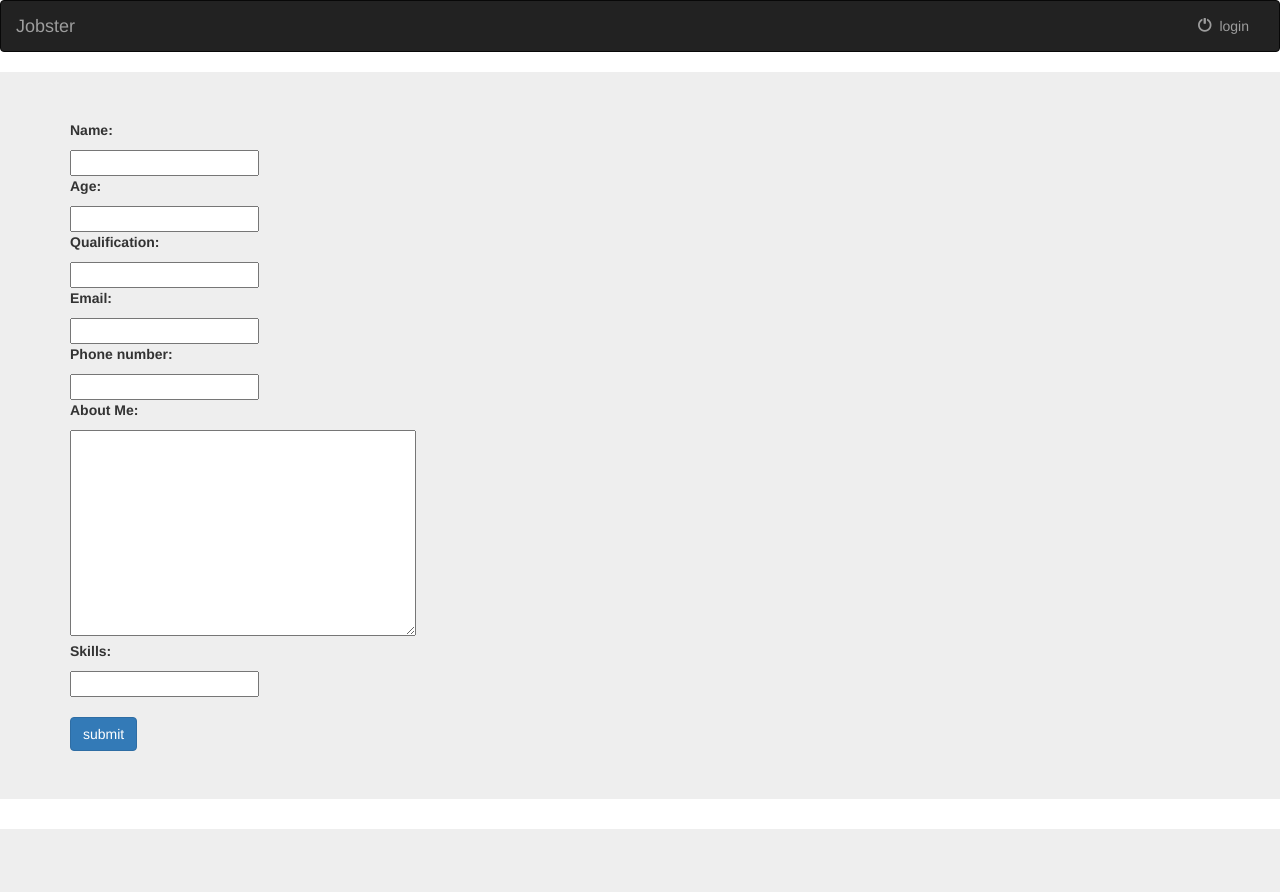
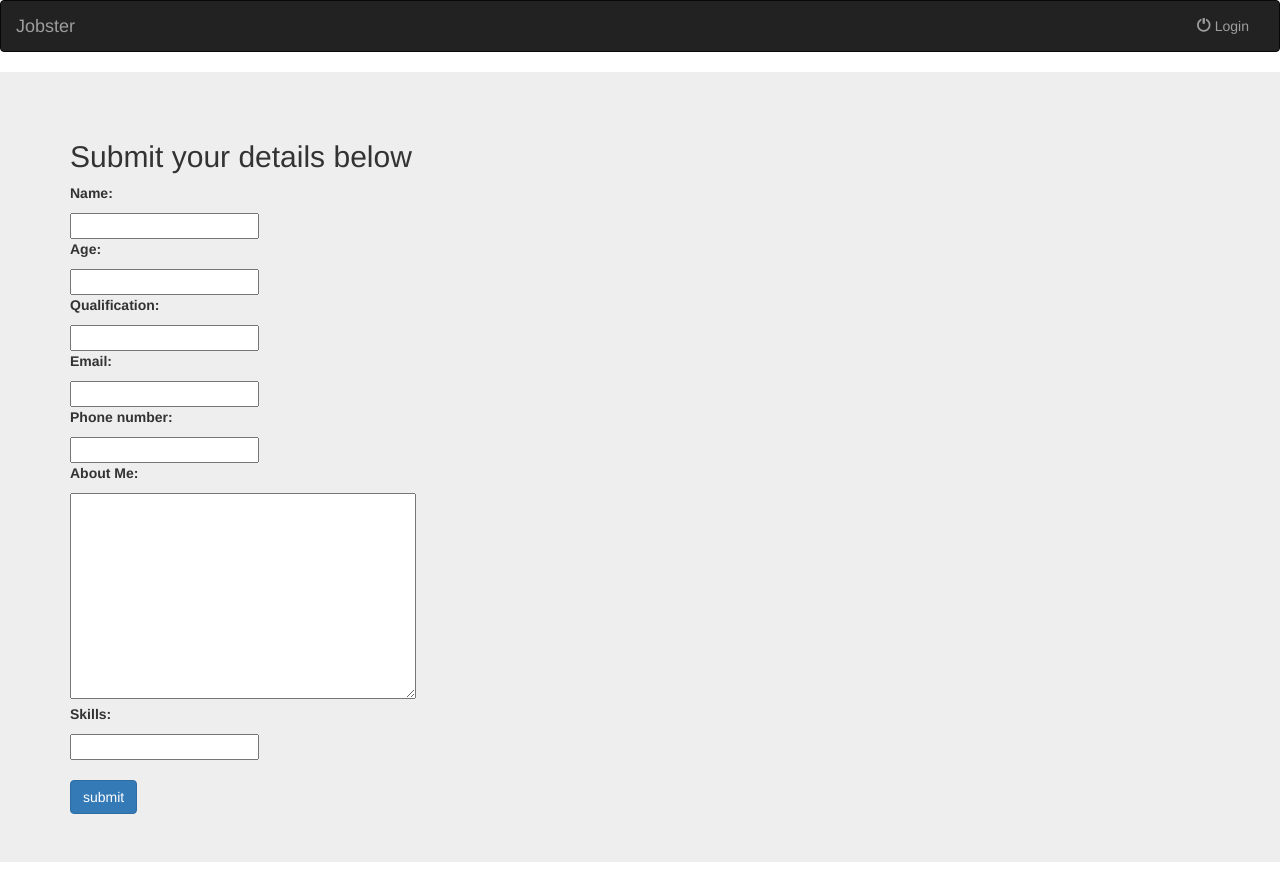
Before and after one commit to Nahdus/jobster, a Django app: page / in a window 1280 px wide. Before the commit the page ends 829 px from the top, so only its background shows below. Run offline with Django 3.2, Linux system fonts and the light colour scheme; some libraries are stand-ins or nearby versions.

Commit message:
Form headers and capitalizations added

```diff
--- a/jobster/submitresume/templates/submitresume/base.html
+++ b/jobster/submitresume/templates/submitresume/base.html
@@ -29,8 +29,8 @@
                 <link rel="stylesheet" href="{% static "submitresume/index.css"%}">
                 <a class="navbar-brand" href="{% url 'submitresume:index' %}">Jobster</a>
                  <ul class="nav navbar-nav">
-                    <li><a href={% url 'submitresume:index' %}>all resumes</a></li>
-                    <li><a href={% url 'submitresume:selected_list' %}>selected resumes</a></li>
+                    <li><a href={% url 'submitresume:index' %}>all Resumes</a></li>
+                    <li><a href={% url 'submitresume:selected_list' %}>Selected resumes</a></li>
                 </ul>
 
             </div>
--- a/jobster/submitresume/templates/submitresume/baseloggedout.html
+++ b/jobster/submitresume/templates/submitresume/baseloggedout.html
@@ -35,7 +35,7 @@
 
                 <li>
                     <a href="{% url 'submitresume:login' %}">
-                        <span class="glyphicon glyphicon-off" aria-hidden="true"></span>&nbsp; login
+                        <span class="glyphicon glyphicon-off" aria-hidden="true"></span>&nbsp;Login
                     </a>
                 </li>
 
--- a/jobster/submitresume/templates/submitresume/submit_resume.html
+++ b/jobster/submitresume/templates/submitresume/submit_resume.html
@@ -4,6 +4,7 @@
 <div class="jumbotron jumbotron-fluid">
     <div class="container">
         <form action="" method="post" enctype="multipart/form-data">
+            <h2 class="form-heading">Submit your details below</h2>
             {% csrf_token %}
             {% for field in form %}
 
```
Also changed, not shown: jobster/db.sqlite3.
